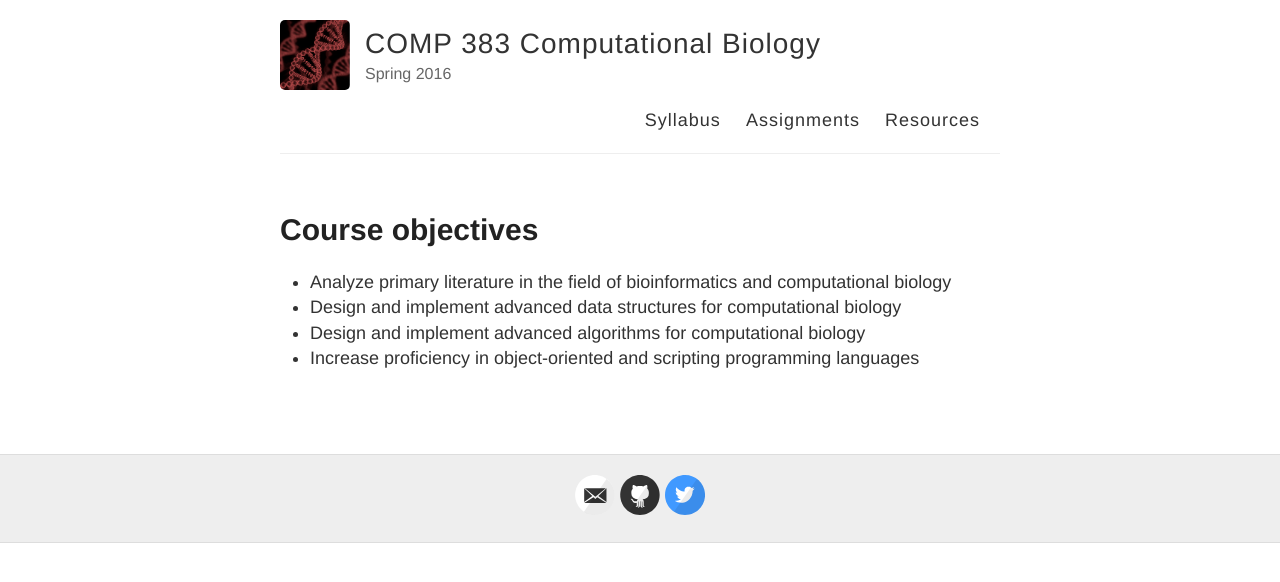
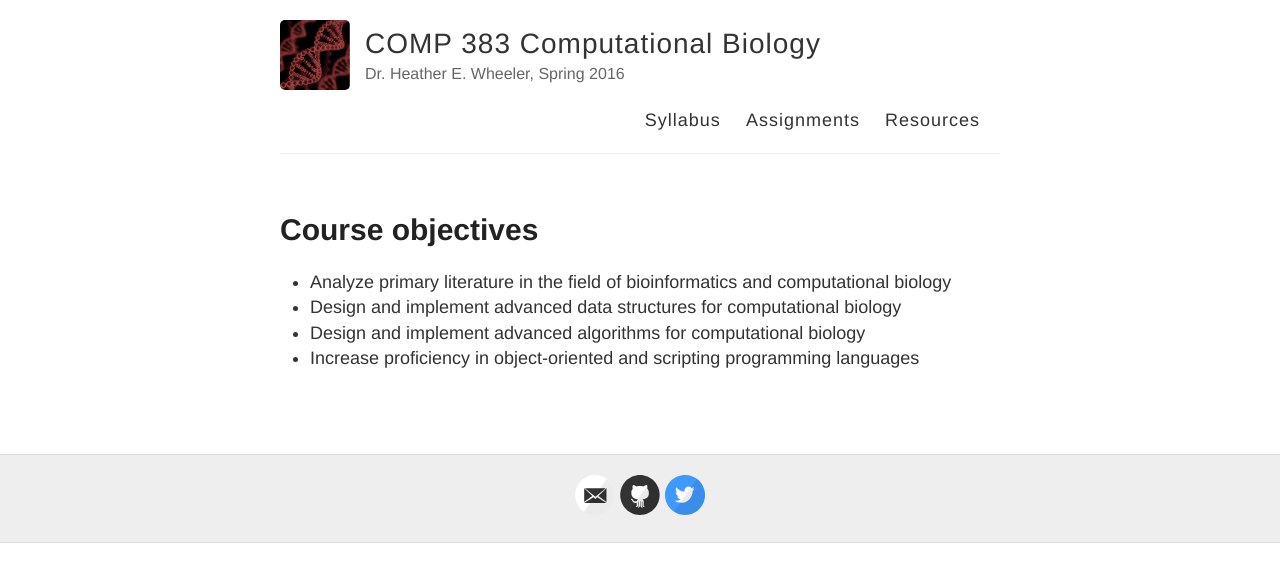
Before and after one commit to hwheeler01/CompBio, a Jekyll site: the page built from index.html, in a window 1280 px wide. Shown: the top 582 px of the page. Built offline with Jekyll 4.4.1, drawn with Linux system fonts in a browser that asks for light colours; Markdown is read by kramdown in place of the engine named in the settings.

Commit message:
add name to header

```diff
--- a/_config.yml
+++ b/_config.yml
@@ -6,7 +6,7 @@
 name: COMP 383 Computational Biology
 
 # Short bio or description (displayed in the header)
-description: Spring 2016
+description: Dr. Heather E. Wheeler, Spring 2016
 
 # URL of your avatar or profile pic (you could use your GitHub profile pic)
 avatar: https://raw.githubusercontent.com/hwheeler01/CompBio/gh-pages/images/DNA1r.png
```
